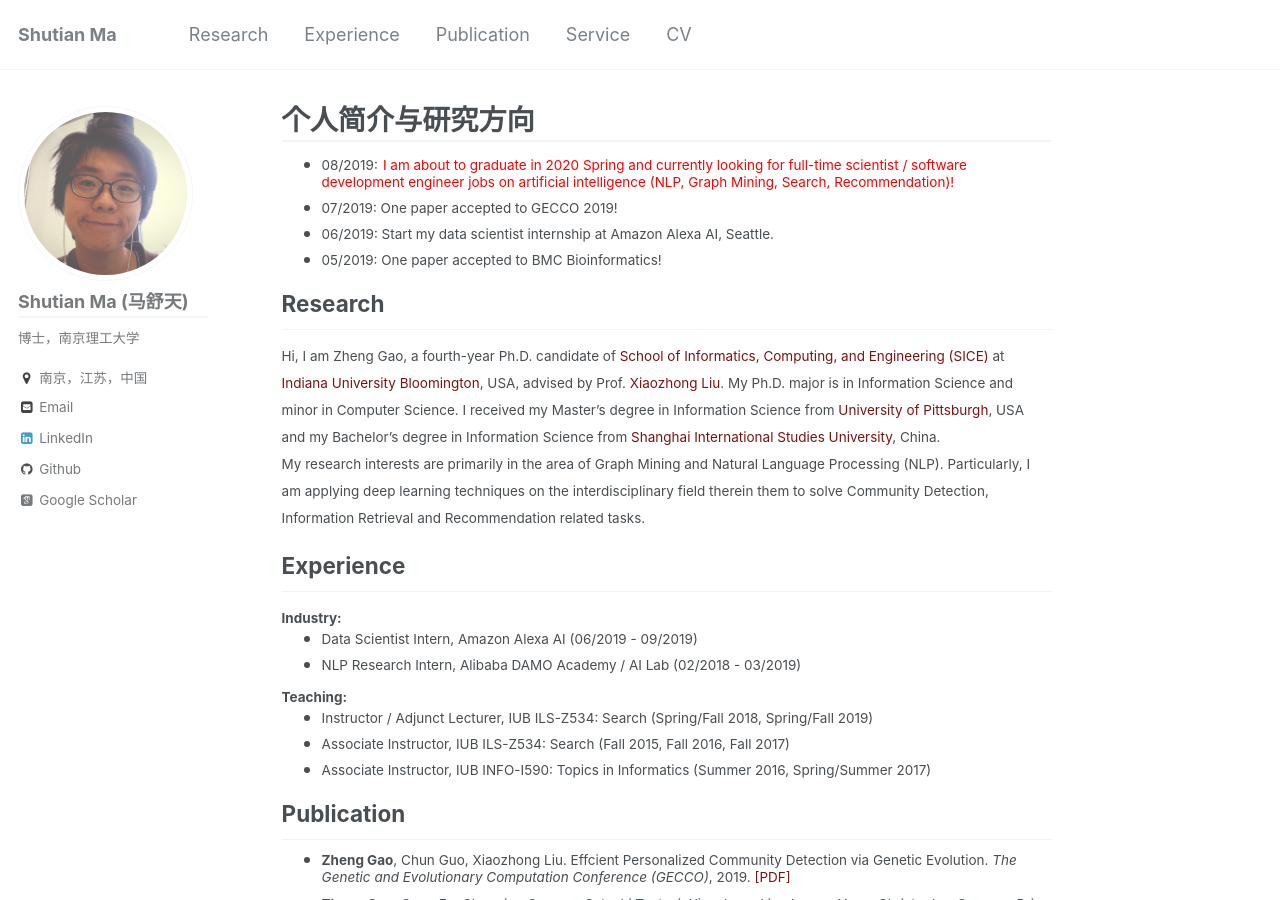
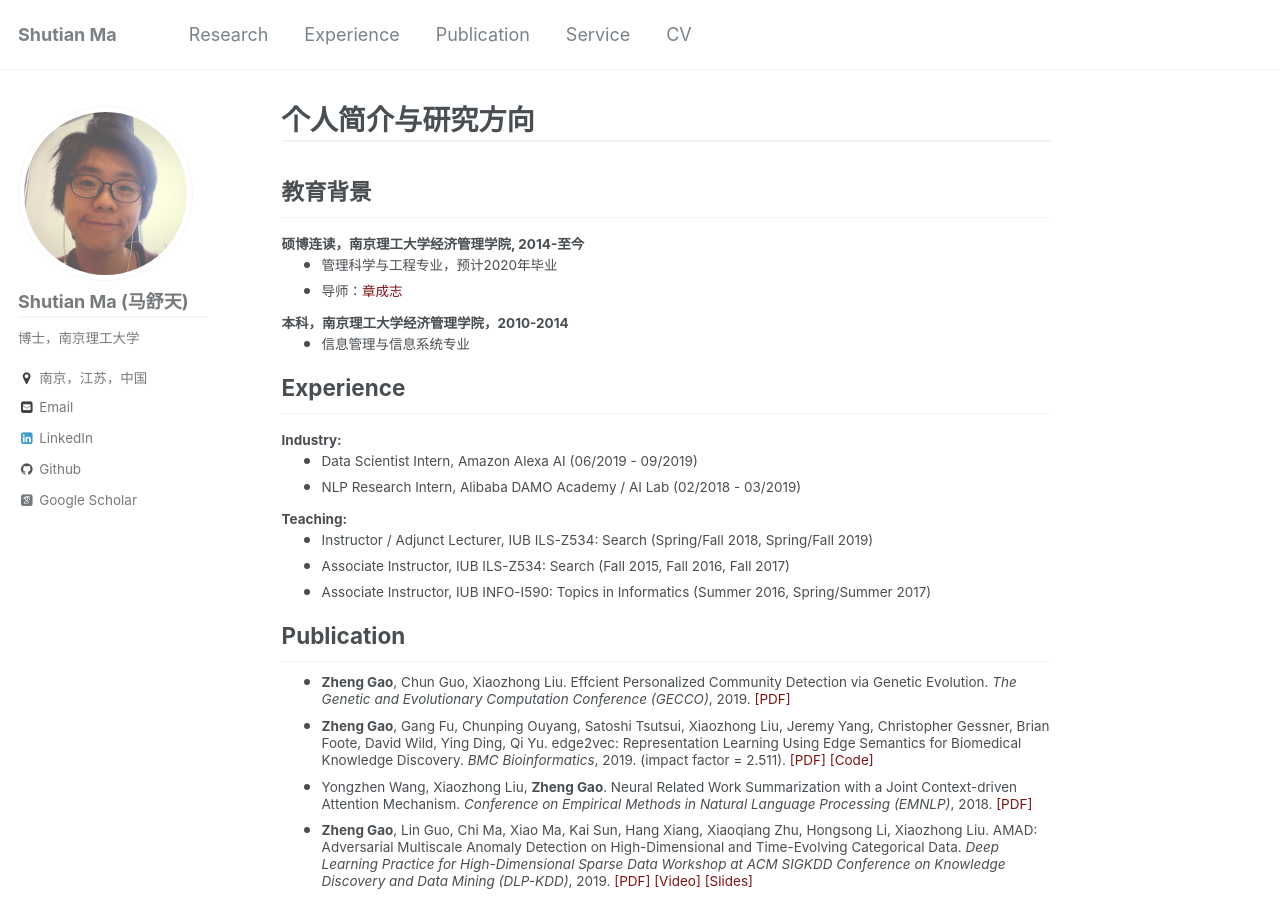
Before and after one commit to michellemashutian/michellemashutian.github.io_old, a Jekyll site: the page built from _pages/about.md, in a window 1280 px wide and 900 px high. Built offline with Jekyll 4.4.1, drawn with Linux system fonts in a browser that asks for light colours; some web fonts are replaced.

Commit message:
education

```diff
--- a/_pages/about.md
+++ b/_pages/about.md
@@ -37,14 +37,14 @@ h1, h2, h3, h4, h5, h6 {
 }
 </style>
 {% include base_path %}
-* <small> 08/2019:</small> <small style="color:red">I am about to graduate in 2020 Spring and currently looking for full-time scientist / software development engineer jobs on artificial intelligence (NLP, Graph Mining, Search, Recommendation)!</small>
-* <small> 07/2019: One paper accepted to GECCO 2019!</small>
-* <small> 06/2019: Start my data scientist internship at Amazon Alexa AI, Seattle.</small>
-* <small> 05/2019: One paper accepted to BMC Bioinformatics!</small>
-<h2 id="research"> Research</h2>
+<h2 id="research">教育背景</h2>
+<small>**硕博连读，南京理工大学经济管理学院, 2014-至今**</small>
 
-<small> Hi, I am Zheng Gao, a fourth-year Ph.D. candidate of [School of Informatics, Computing, and Engineering (SICE)](https://sice.indiana.edu/) at [Indiana University Bloomington](https://www.indiana.edu/), USA, advised by Prof. [Xiaozhong Liu](http://xiaozhong.website2.me). My Ph.D. major is in Information Science and minor in Computer Science. I received my Master's degree in Information Science from [University of Pittsburgh](https://www.pitt.edu/), USA and my Bachelor's degree in Information Science from [Shanghai International Studies University](http://en.shisu.edu.cn/), China.</small>
-<small>My research interests are primarily in the area of Graph Mining and Natural Language Processing (NLP). Particularly, I am applying deep learning techniques on the interdisciplinary field therein them to solve Community Detection, Information Retrieval and Recommendation related tasks.</small>
+* <small>管理科学与工程专业，预计2020年毕业</small>
+* <small>导师：[章成志](https://www.researchgate.net/profile/Chengzhi_Zhang4)</small>
+
+<small>**本科，南京理工大学经济管理学院，2010-2014**</small>
+* <small>信息管理与信息系统专业</small>
 
 <h2 id="experience">Experience</h2>
 <small>**Industry:**</small>
```
